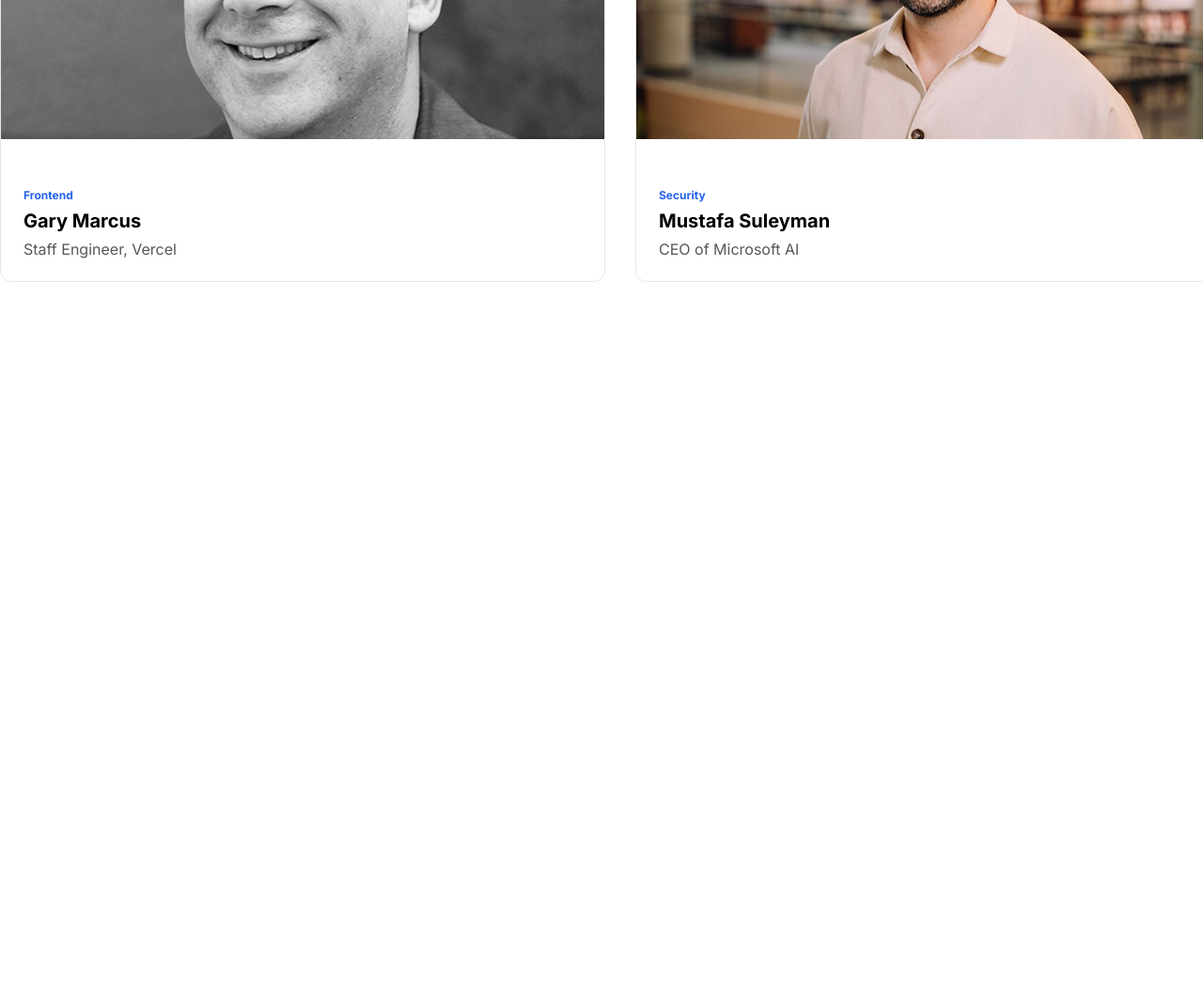
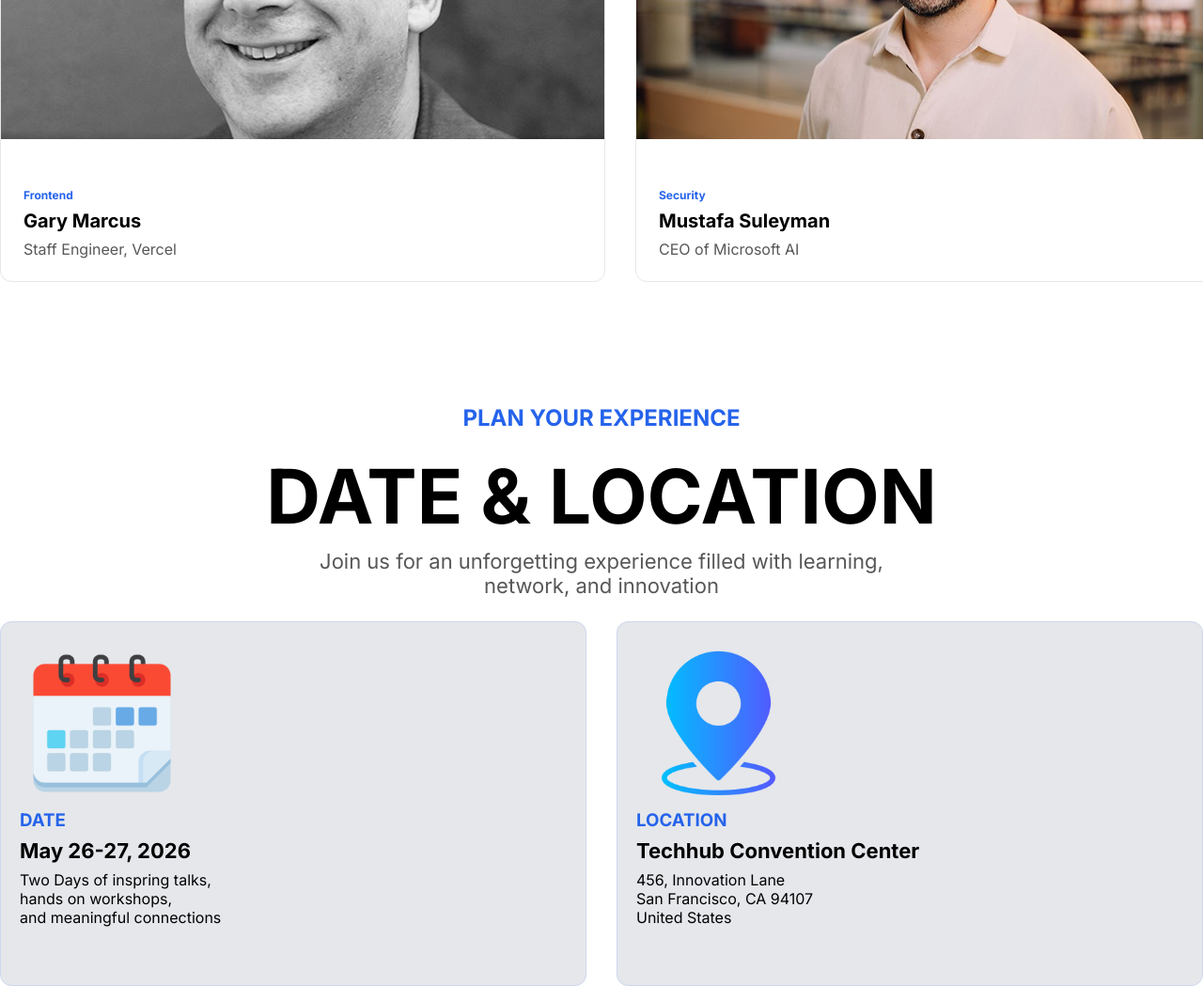
Before and after one commit to nafiul-dew-29/Dev_Conf, a plain HTML site: page index.html in a window 1280 px wide. Shown: the part 1853-2902 px from the top of the page at 94% size. Before the commit the page ends 2153 px from the top, so only its background shows below. Drawn offline with Linux system fonts and the light colour scheme.

Commit message:
date & location information add

```diff
--- a/index.html
+++ b/index.html
@@ -94,5 +94,38 @@
             </div>
         </div>
     </section>
+
+    <!-- date and location -->
+
+    <section class="location-date-parent container">
+        <div class="location-text ">
+            <h3> PLAN YOUR EXPERIENCE</h3>
+            <h1> DATE & LOCATION</h1>
+            <p> Join us for an unforgetting experience filled with learning,<br> network, and innovation</p>
+        </div>
+
+        <div class="date-location-box">
+            <div class="location-left">
+                <img src="./assets/calendar.png" alt="">
+                <h3> DATE </h3>
+                <h4> May 26-27, 2026</h4>
+                <p> Two Days of inspring talks, <br>
+                hands on workshops, <br>
+                and meaningful connections</p>
+            </div>
+
+
+
+            <div class="location-right">
+                <img src="./assets/location.png" alt="">
+                <h3> LOCATION </h3>
+                <h4> Techhub Convention Center</h4>
+
+                <p> 456, Innovation Lane <br>
+                San Francisco, CA 94107 <br>
+                United States</p>
+            </div>
+        </div>
+    </section>
 </body>
 </html>
--- a/style/style.css
+++ b/style/style.css
@@ -128,3 +128,61 @@
     font-size: 14;
     color: #575757;
 }
+
+/* date & location */
+
+.location-date-parent{
+    margin-top: 130px;
+}
+
+.location-text{
+    text-align: center;
+}
+
+.location-text h3{
+    color: #2563EB;
+    font-size: 24px;
+    margin-bottom: 20px;
+}
+
+.location-text h1{
+    font-size: 80px;
+    margin-bottom: 8px;
+}
+
+.location-text p{
+    font-size: 22px;
+    color: #575757;
+    margin-bottom: 25px;
+}
+
+.date-location-box{
+    display: grid;
+    grid-template-columns: repeat(2,1fr);
+    gap: 32px;
+}
+
+.location-left,.location-right{
+    border: 1px solid #cdd7ed;
+    border-radius: 12px;
+    padding: 20px;
+    background-color: #E5E7EB;
+    height: 100%;
+
+}
+
+.location-left img, .location-right img{
+    width: 30%;
+
+}
+
+.location-left h3, .location-right h3{
+    color: #2563EB;
+    margin-bottom: 8px;
+}
+
+.location-left h4, .location-right h4{
+    font-size: 22px;
+    font-weight: bold;
+    margin-bottom: 8px;
+}
```
Also changed, not shown: assets/calendar.png (added), assets/location.png (added).
